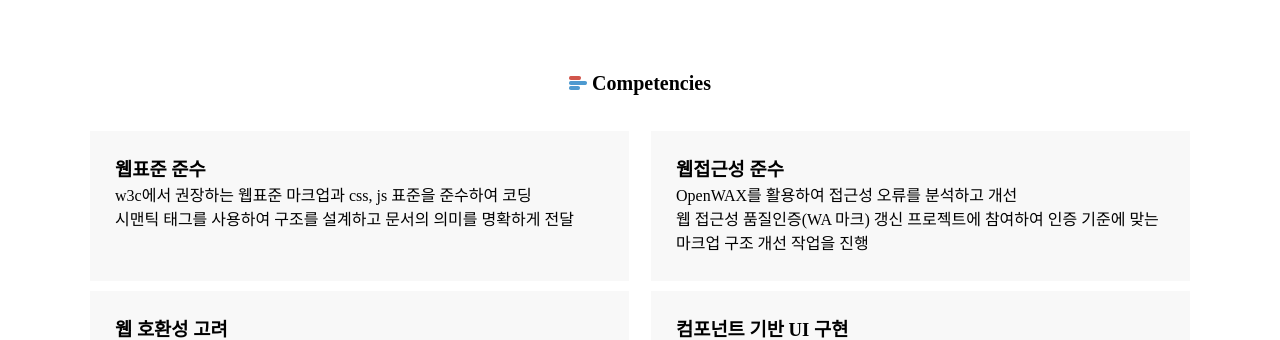
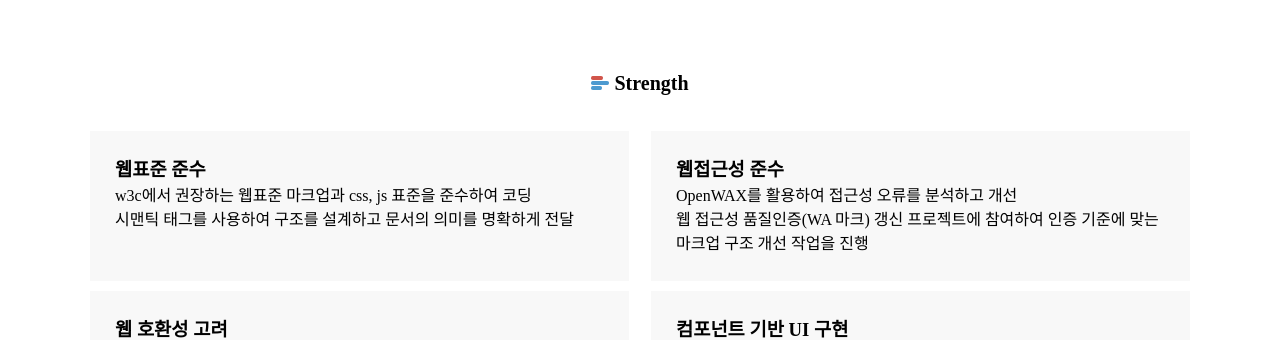
Before and after one commit to coolage21/my-info, a Next.js app: page /en in a window 1280 px wide. Shown: the part 424-764 px from the top of the page. Built offline with nearby package versions, Linux system fonts and the light colour scheme.

Commit message:
폴더 네임 변경

```diff
--- a/app/[locale]/page.tsx
+++ b/app/[locale]/page.tsx
@@ -1,21 +1,21 @@
 import Image from "next/image";
-import Introduction from '@/components/sections/Introduction/Introduction';
-import Competencies from '@/components/sections/Competencies/Competencies';
-import Skills from '@/components/sections/Skills/Skills';
-import Projects from '@/components/sections/Projects/Projects';
-import History from '@/components/sections/History/History';
-import Contact from '@/components/sections/Contact/Contact';
-import TopButton from '@/components/common/TopButton/TopButton';
+import Introduction from "@/components/sections/Introduction/Introduction";
+import Strength from "@/components/sections/Strength/Strength";
+import Skills from "@/components/sections/Skills/Skills";
+import Projects from "@/components/sections/Projects/Projects";
+import History from "@/components/sections/History/History";
+import Contact from "@/components/sections/Contact/Contact";
+import TopButton from "@/components/common/TopButton/TopButton";
 
 export default function Home() {
   return (
     <main className="main">
-      <Introduction/>
-      <Competencies/>
-      <Skills/>
-      <Projects/>
-      <History/>
-      <Contact/>
+      <Introduction />
+      <Strength />
+      <Skills />
+      <Projects />
+      <History />
+      <Contact />
       <TopButton isShow={true} />
     </main>
   );
--- a/components/layout/Header/Header.tsx
+++ b/components/layout/Header/Header.tsx
@@ -33,7 +33,7 @@ export default function Header() {
               <a href="#introduction">메인</a>
             </li>
             <li className={cx("gnb__list")}>
-              <a href="#competencies">인사</a>
+              <a href="#strength">인사</a>
             </li>
             <li className={cx("gnb__list")}>
               <a href="#skills">상품</a>
--- a/components/sections/Competencies/Competencies.tsx
+++ /dev/null
@@ -1,57 +0,0 @@
-import classNames from "classnames/bind";
-import styles from "./Competencies.module.scss";
-import Heading from "@/components/common/Heading/Heading";
-
-const cx = classNames.bind(styles);
-
-export default function Competencies() {
-  return (
-    <section
-      id="competencies"
-      className={cx("competencies", "ly-main", "ly-section")}
-    >
-      <Heading title="Competencies" size="medium" />
-      <ul className={cx("competencies__cards")}>
-        <li className={cx("competencies__card")}>
-          <h3 className={cx("competencies__ttl", "sub-ttl")}>웹표준 준수</h3>
-          <p className={cx("competencies__desc")}>
-            w3c에서 권장하는 웹표준 마크업과 css, js 표준을 준수하여 코딩
-          </p>
-          <p className={cx("competencies__desc")}>
-            시맨틱 태그를 사용하여 구조를 설계하고 문서의 의미를 명확하게 전달
-          </p>
-        </li>
-        <li className={cx("competencies__card")}>
-          <h3 className={cx("competencies__ttl", "sub-ttl")}>웹접근성 준수</h3>
-          <p className={cx("competencies__desc")}>
-            OpenWAX를 활용하여 접근성 오류를 분석하고 개선
-          </p>
-          <p className={cx("competencies__desc")}>
-            웹 접근성 품질인증(WA 마크) 갱신 프로젝트에 참여하여 인증 기준에
-            맞는 마크업 구조 개선 작업을 진행
-          </p>
-        </li>
-        <li className={cx("competencies__card")}>
-          <h3 className={cx("competencies__ttl", "sub-ttl")}>웹 호환성 고려</h3>
-          <p className={cx("competencies__desc")}>
-            크로스 브라우징을 위한 벤더 프리픽스에 대한 이해도 보유
-          </p>
-          <p className={cx("competencies__desc")}>
-            다양한 디바이스에 대응하는 반응형 웹 퍼블리싱 진행
-          </p>
-        </li>
-        <li className={cx("competencies__card")}>
-          <h3 className={cx("competencies__ttl", "sub-ttl")}>
-            컴포넌트 기반 UI 구현
-          </h3>
-          <p className={cx("competencies__desc")}>
-            스타일가이드를 기반으로 폰트, 컬러, 레이아웃 표준화
-          </p>
-          <p className={cx("competencies__desc")}>
-            vue, react와 같은 프레임워크 사용 시 컴포넌트로 UI 분리
-          </p>
-        </li>
-      </ul>
-    </section>
-  );
-}
--- a/components/sections/Competencies/Competencies.module.scss
+++ b/components/sections/Strength/Strength.module.scss
@@ -1,4 +1,4 @@
-.competencies {
+.strength {
   &__cards {
     display: flex;
     flex-wrap: wrap;
--- /dev/null
+++ b/components/sections/Strength/Strength.tsx
@@ -0,0 +1,54 @@
+import classNames from "classnames/bind";
+import styles from "./Strength.module.scss";
+import Heading from "@/components/common/Heading/Heading";
+
+const cx = classNames.bind(styles);
+
+export default function Strength() {
+  return (
+    <section id="strength" className={cx("strength", "ly-main", "ly-section")}>
+      <Heading title="Strength" size="medium" />
+      <ul className={cx("strength__cards")}>
+        <li className={cx("strength__card")}>
+          <h3 className={cx("strength__ttl", "sub-ttl")}>웹표준 준수</h3>
+          <p className={cx("strength__desc")}>
+            w3c에서 권장하는 웹표준 마크업과 css, js 표준을 준수하여 코딩
+          </p>
+          <p className={cx("strength__desc")}>
+            시맨틱 태그를 사용하여 구조를 설계하고 문서의 의미를 명확하게 전달
+          </p>
+        </li>
+        <li className={cx("strength__card")}>
+          <h3 className={cx("strength__ttl", "sub-ttl")}>웹접근성 준수</h3>
+          <p className={cx("strength__desc")}>
+            OpenWAX를 활용하여 접근성 오류를 분석하고 개선
+          </p>
+          <p className={cx("strength__desc")}>
+            웹 접근성 품질인증(WA 마크) 갱신 프로젝트에 참여하여 인증 기준에
+            맞는 마크업 구조 개선 작업을 진행
+          </p>
+        </li>
+        <li className={cx("strength__card")}>
+          <h3 className={cx("strength__ttl", "sub-ttl")}>웹 호환성 고려</h3>
+          <p className={cx("strength__desc")}>
+            크로스 브라우징을 위한 벤더 프리픽스에 대한 이해도 보유
+          </p>
+          <p className={cx("strength__desc")}>
+            다양한 디바이스에 대응하는 반응형 웹 퍼블리싱 진행
+          </p>
+        </li>
+        <li className={cx("strength__card")}>
+          <h3 className={cx("strength__ttl", "sub-ttl")}>
+            컴포넌트 기반 UI 구현
+          </h3>
+          <p className={cx("strength__desc")}>
+            스타일가이드를 기반으로 폰트, 컬러, 레이아웃 표준화
+          </p>
+          <p className={cx("strength__desc")}>
+            vue, react와 같은 프레임워크 사용 시 컴포넌트로 UI 분리
+          </p>
+        </li>
+      </ul>
+    </section>
+  );
+}
```
